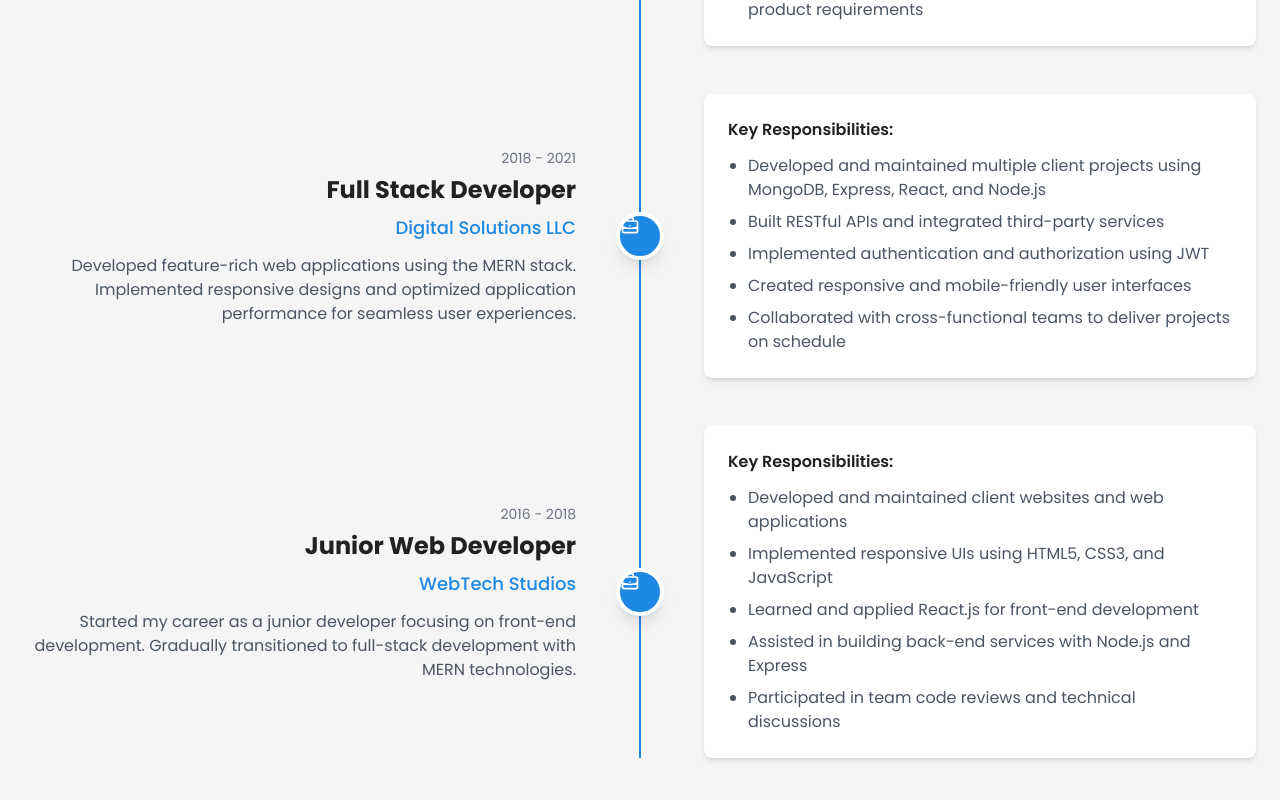
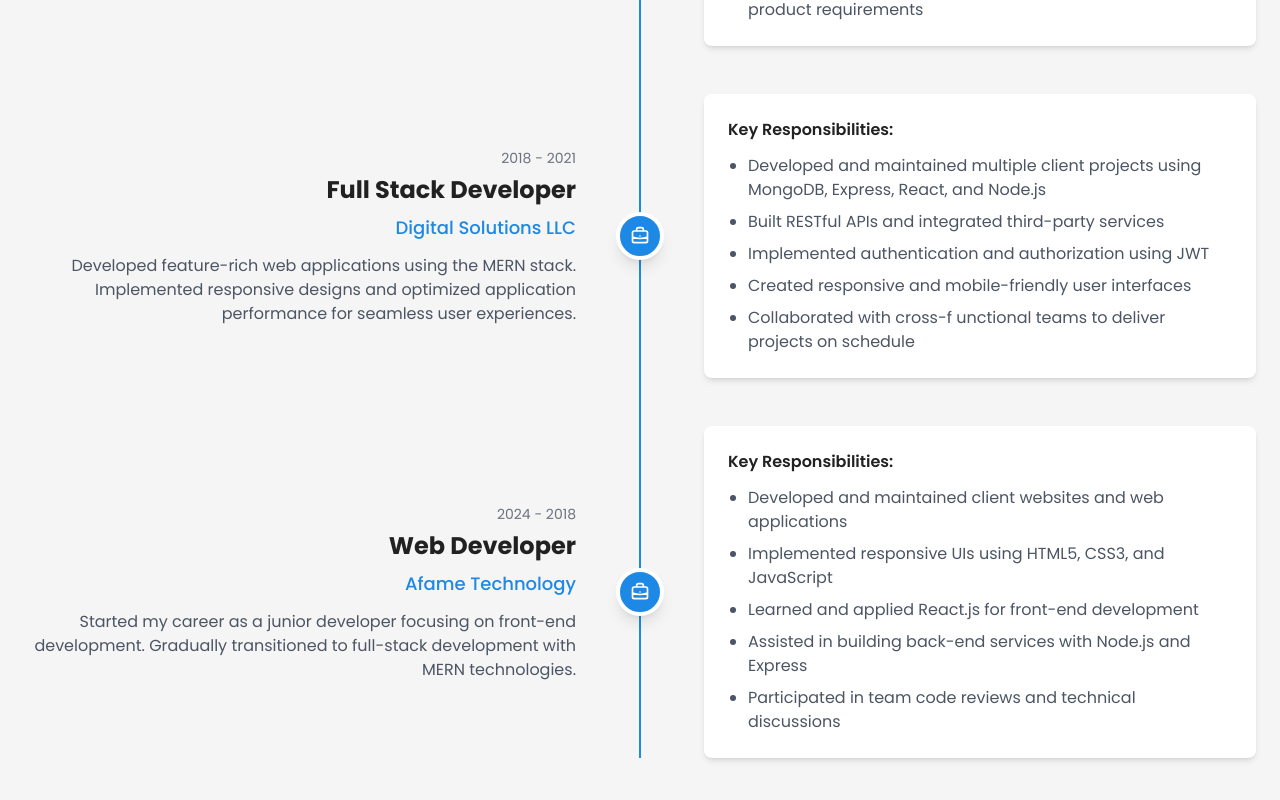
Before and after one commit to Umarkhan803/ukportfolio, a React (Vite) app in the folder frontend/: page / in a window 1280 px wide. Shown: the part 4888-5688 px from the top of the page. Built offline with nearby package versions, Linux system fonts and the light colour scheme.

Commit message:
experience

```diff
--- a/frontend/src/components/Experience.jsx
+++ b/frontend/src/components/Experience.jsx
@@ -27,13 +27,13 @@ const Experience = () => {
         "Built RESTful APIs and integrated third-party services",
         "Implemented authentication and authorization using JWT",
         "Created responsive and mobile-friendly user interfaces",
-        "Collaborated with cross-functional teams to deliver projects on schedule",
+        "Collaborated with cross-f  unctional teams to deliver projects on schedule",
       ],
     },
     {
-      period: "2016 - 2018",
-      title: "Junior Web Developer",
-      company: "WebTech Studios",
+      period: "2024 - 2018",
+      title: " Web Developer",
+      company: "Afame Technology",
       description:
         "Started my career as a junior developer focusing on front-end development. Gradually transitioned to full-stack development with MERN technologies.",
       responsibilities: [
@@ -75,7 +75,7 @@ const Experience = () => {
                   </h4>
                   <p className="text-gray-600">{exp.description}</p>
                 </div>
-                <div className="hidden md:block absolute left-1/2 transform -translate-x-1/2 w-12 h-12 rounded-full bg-[#1E88E5] border-4 border-white shadow-lg flex items-center justify-center">
+                <div className=" flex justify-center p-2.5 items-center md:block absolute left-1/2 transform -translate-x-1/2 w-12 h-12 rounded-full bg-[#1E88E5] border-4 border-white shadow-lg ">
                   <svg
                     className="w-5 h-5 text-white"
                     fill="none"
```
